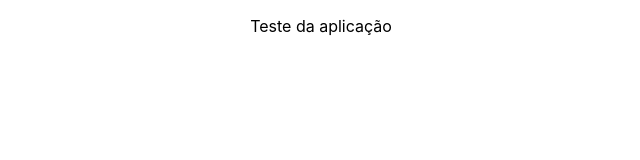
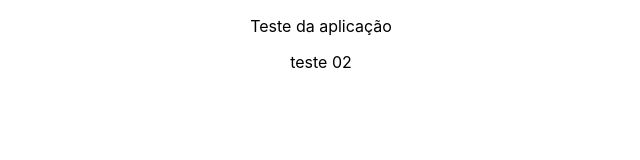
Before and after one commit to DanielSalis/UNIFESP_ScheduleApp_Client, a React (Create React App) app: page / in a window 1280 px wide. Shown: the top 160 px of the page, without its empty margins (319-959 px from the left). Built offline with nearby package versions, Linux system fonts and the light colour scheme.

Commit message:
modificaçao 02

```diff
--- a/src/App.js
+++ b/src/App.js
@@ -3,8 +3,8 @@ import './App.css';
 function App() {
   return (
     <div className="App">
-      <p>Teste da aplicação
-      </p>
+      <p>Teste da aplicação</p>
+      <p>teste 02</p>
     </div>
   );
 }
```
